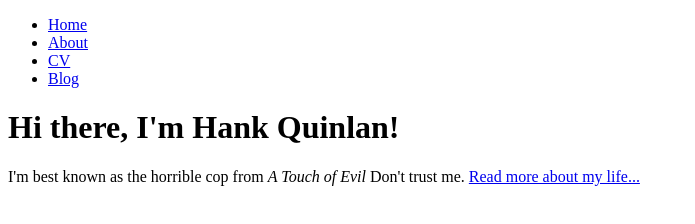
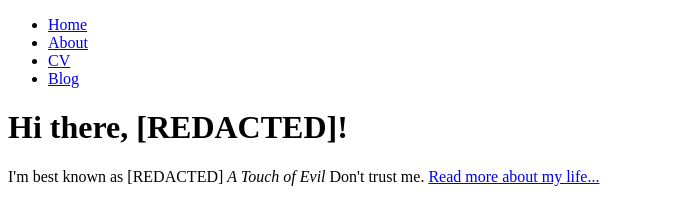
Before and after one commit to gnicula/gnicula.github.io, a plain HTML site: page index.html in a window 1280 px wide. Shown: the whole page, without its empty margins (0-695 px from the left). Drawn offline with Linux system fonts and the light colour scheme.

Commit message:
Update index.html

```diff
--- a/index.html
+++ b/index.html
@@ -14,14 +14,11 @@
 		</nav>
 		<div class="container">
     		<div class="blurb">
-        		<h1>Hi there, I'm Hank Quinlan!</h1>
-				<p>I'm best known as the horrible cop from <em>A Touch of Evil</em> Don't trust me. <a href="/about">Read more about my life...</a></p>
+        		<h1>Hi there, [REDACTED]!</h1>
+				<p>I'm best known as [REDACTED] <em>A Touch of Evil</em> Don't trust me. <a href="/about">Read more about my life...</a></p>
     		</div><!-- /.blurb -->
 		</div><!-- /.container -->
 		<footer>
-    		<ul>
-
-			</ul>
 		</footer>
 	</body>
 </html>
```
